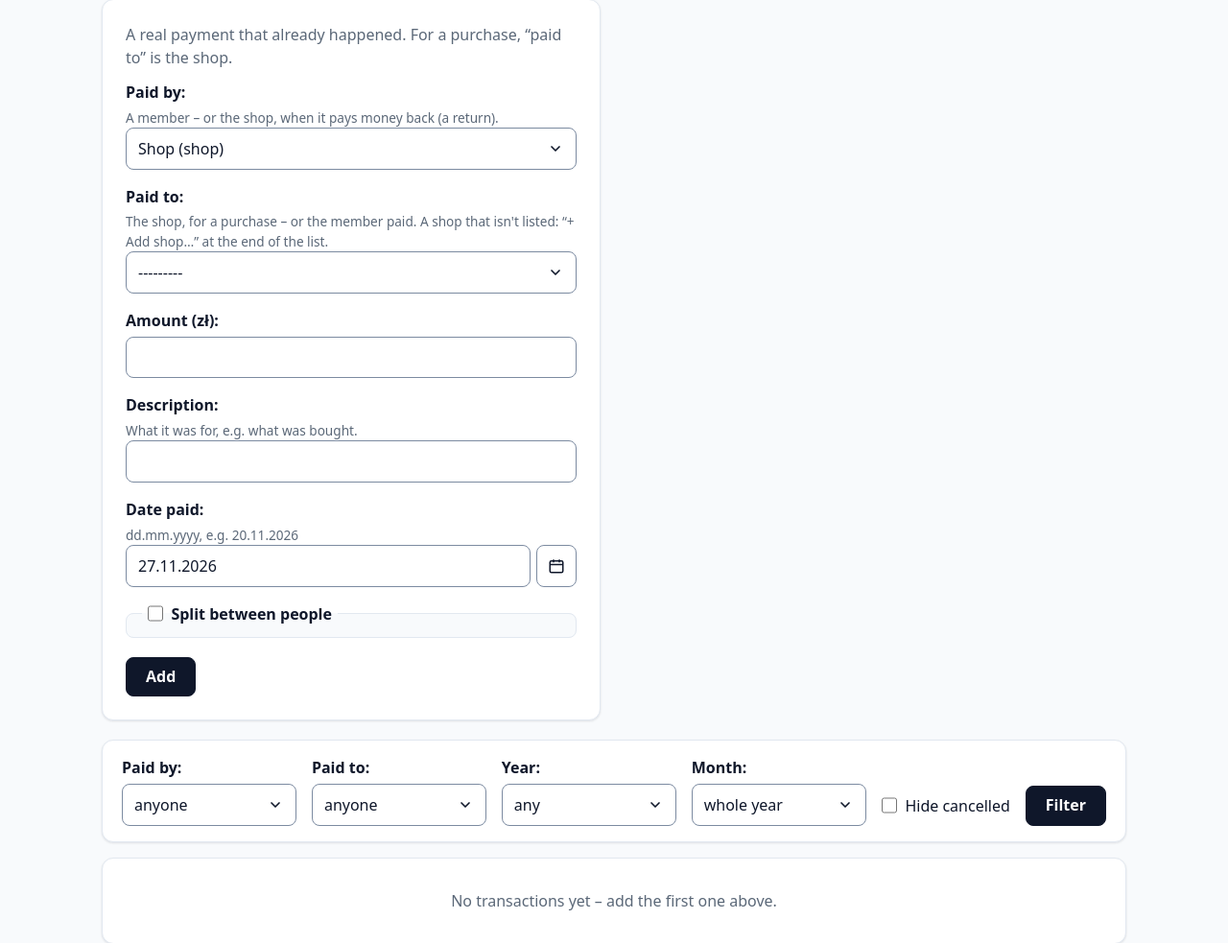
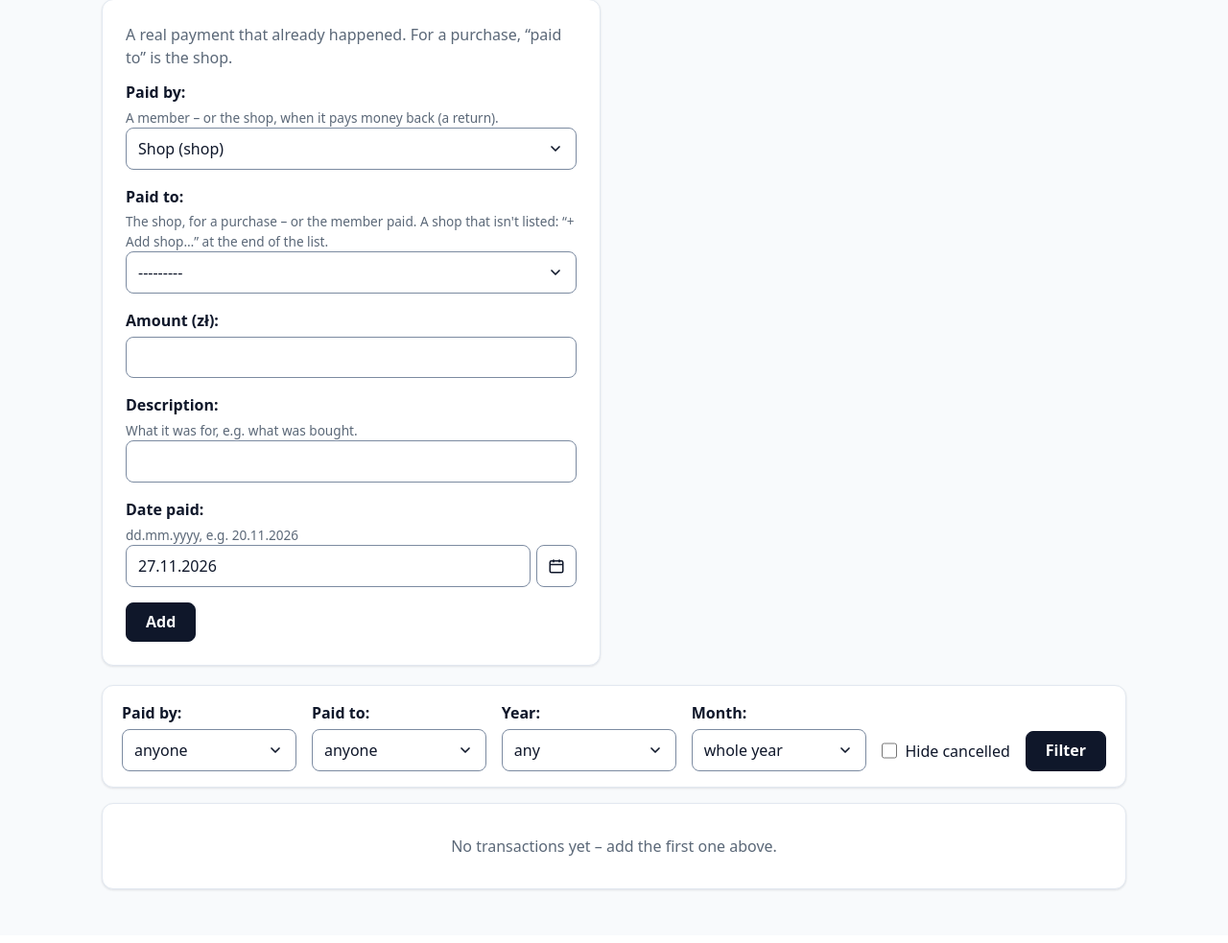
Before and after one commit to NieFajnyJan/SheetBase101, a Django app: page /transactions/ in a window 1280 px wide, after a click on "+ Add done transaction". Shown: the part 182-1165 px from the top of the page at 96% size. After the commit the page ends 1111 px from the top, so only its background shows below. Run offline with Django 5.2, Linux system fonts and the light colour scheme; a user stored in the database is signed in; data comes from the database, SQL or seed files in the repository; data that the repository does not hold is empty.

Commit message:
Split only purchases, and only from Transactions
- Debts form adds one debt; splitting is gone from it
- The whole amount is split: no more Amount to split
- Split between people is ticked by default
- Split only shows when a member pays a shop, never between members

```diff
--- a/Sheetbase/sheetapp/forms.py
+++ b/Sheetbase/sheetapp/forms.py
@@ -274,30 +274,23 @@ class OnceMixin:
         return super().save(commit)
 
 
-SPLIT_FIELDS = ["split", "participants", "split_amount", "split_seed"]
+SPLIT_FIELDS = ["split", "participants", "split_seed"]
 
 
 class SplitMixin:
-    """Adds splitting to an add form: a tick box, the members taking part (all ticked to start with)
-    and a hidden seed that decides who gets leftover grosze. The form's own fields come first."""
+    """Adds splitting a purchase to the add form: a tick box (ticked to start with), the members taking part
+    (all ticked to start with) and a hidden seed that decides who gets leftover grosze. The whole amount is
+    split. The form's own fields come first."""
 
-    def add_split_fields(self, split_amount=False):
-        self.fields["split"] = forms.BooleanField(required=False, label="Split between people")
+    def add_split_fields(self):
+        self.fields["split"] = forms.BooleanField(required=False, label="Split between people", initial=True)
         members = User.objects.filter(is_shop=False, is_active=True)
         self.fields["participants"] = forms.ModelMultipleChoiceField(
             members, required=False, widget=forms.CheckboxSelectMultiple, label="Who chips in",
             initial=lambda: list(members.values_list("pk", flat=True)))
-        if split_amount:
-            self.fields["split_amount"] = AmountField(
-                label="Amount to split", required=False, max_digits=10, decimal_places=2,
-                min_value=GROSZ, widget=AmountInput,
-                help_text="Leave empty to split the whole amount.")
-            # Shown on the “?” next to the label.
-            self.fields["split_amount"].hint = (
-                "Only part of the purchase is shared? Say you bought 3 chairs for 4606,16 zł, but only one "
-                "of them is for everyone: enter 1535,39 (one chair) here. The purchase is still recorded as "
-                "4606,16 zł, and only 1535,39 zł is split between the people ticked.")
         self.fields["split_seed"] = new_id_field()
+        # The page shows the split section only for a purchase: paid by a member to a shop.
+        self.shop_ids = ",".join(str(pk) for pk in User.objects.filter(is_shop=True).values_list("pk", flat=True))
 
     def main_fields(self):
         return [f for f in self.visible_fields() if f.name not in SPLIT_FIELDS]
@@ -318,8 +311,8 @@ class SplitMixin:
 
     def split_plan(self):
         data = self.cleaned_data
-        return plan_split(self.split_creditor(), self.split_total(), data["participants"], data["description"],
-                          data.get("split_seed") or uuid.uuid4(), tag=data.get("tag", ""))
+        return plan_split(data["payer"], data["amount"], data["participants"], data["description"],
+                          data.get("split_seed") or uuid.uuid4())
 
 
 class AddTransactionForm(OnceMixin, SplitMixin, TransactionForm):
@@ -329,7 +322,7 @@ class AddTransactionForm(OnceMixin, SplitMixin, TransactionForm):
 
     def __init__(self, *args, paying=None, **kwargs):
         super().__init__(*args, **kwargs)
-        self.add_split_fields(split_amount=True)
+        self.add_split_fields()
         self.add_submission_field()
         if paying:
             # Disabled: whatever the page sends for these is ignored, the values below are used.
@@ -344,12 +337,6 @@ class AddTransactionForm(OnceMixin, SplitMixin, TransactionForm):
             recipient.widget.choices = [*recipient.widget.choices, (ADD_SHOP, "+ Add shop…")]
             recipient.help_text += " A shop that isn't listed: “+ Add shop…” at the end of the list."
 
-    def split_creditor(self):
-        return self.cleaned_data["payer"]
-
-    def split_total(self):
-        return self.cleaned_data.get("split_amount") or self.cleaned_data["amount"]
-
     def clean(self):
         data = super().clean()
         if self.data.get("recipient") == ADD_SHOP and "recipient" in self.errors:  # Add, not Add shop
@@ -358,44 +345,26 @@ class AddTransactionForm(OnceMixin, SplitMixin, TransactionForm):
         if not data.get("split"):
             self.drop_split_errors()
             return data
-        payer, recipient, amount = data.get("payer"), data.get("recipient"), data.get("amount")
+        payer, recipient = data.get("payer"), data.get("recipient")
+        # The page hides the split for anything else; this is for when it can't (no JavaScript).
         if payer and recipient and (payer.is_shop or not recipient.is_shop):
-            self.add_error("split", "Splitting is for purchases: “paid by” a member, “paid to” a shop.")
+            self.add_error("split", "Splitting is for purchases: “paid by” a member, “paid to” a shop. "
+                                    "Untick “Split between people”.")
             return data
-        part = data.get("split_amount")
-        if part and amount and part > amount:
-            self.add_error("split_amount", "Can't split more than the amount paid.")
-        else:
-            self.check_split(data, payer, part or amount, "split_amount" if part else "amount")
+        self.check_split(data, payer, data.get("amount"), "amount")
         return data
 
 
-class AddPlannedForm(OnceMixin, SplitMixin, PlannedTransactionForm):
-    """The add form on the Planned page. When splitting, “owes” is replaced by the people who chip in:
-    each gets a planned transaction for their share, owed to “owed to”."""
+class AddPlannedForm(OnceMixin, PlannedTransactionForm):
+    """The add form on the Debts page: one debt. (Debts for everyone's share of a purchase come from
+    splitting it on the Transactions page.)"""
 
     def __init__(self, *args, **kwargs):
         super().__init__(*args, **kwargs)
-        self.fields["debtor"].required = False  # checked in clean(): only needed when not splitting
-        self.add_split_fields()
         self.add_submission_field()
 
-    def split_creditor(self):
-        return self.cleaned_data["creditor"]
-
-    def split_total(self):
-        return self.cleaned_data["amount"]
-
-    def clean(self):
-        data = super().clean()
-        if data.get("split"):
-            data["debtor"] = None  # replaced by the people who chip in
-            self.check_split(data, data.get("creditor"), data.get("amount"), "amount")
-        else:
-            self.drop_split_errors()
-            if not data.get("debtor") and "debtor" not in self.errors:
-                self.add_error("debtor", forms.Field.default_error_messages["required"])
-        return data
+    def main_fields(self):  # all of them: no split section
+        return self.visible_fields()
 
 
 MONTHS = list(enumerate(MONTH_NAMES, start=1))
--- a/Sheetbase/sheetapp/static/sheetapp/app.css
+++ b/Sheetbase/sheetapp/static/sheetapp/app.css
@@ -253,6 +253,7 @@ a.src:hover, .paid-for a:hover { color: var(--brand); text-decoration-color: cur
 /* ---------- Add form: splitting between people ---------- */
 .split { border: 1px solid var(--border); border-radius: var(--radius-sm); padding: .5rem 1rem .25rem; margin: 1rem 0 1.25rem;
          background: var(--surface-hover); }
+.split[hidden] { display: none; }  /* not a purchase: no split */
 .split legend { padding: 0 .35rem; }
 .split .split-toggle { display: flex; align-items: center; gap: .5rem; margin: 0; cursor: pointer; }
 .split-body > p:first-child { margin-top: .25rem; }
@@ -265,19 +266,6 @@ a.src:hover, .paid-for a:hover { color: var(--brand); text-decoration-color: cur
 .field-participants > div label { display: flex; align-items: center; gap: .5rem; font-weight: 400; margin: 0; cursor: pointer; }
 .tick-all { background: none; border: 0; padding: 0; font: inherit; font-size: .9rem; color: var(--brand); text-decoration: underline; cursor: pointer; }
 .tick-all:hover { color: var(--brand-hover); text-decoration-thickness: 2px; }
-/* The “?” next to “Amount to split”: the explanation shows on hover, on keyboard focus and on tap, and Escape
-   closes it. It opens from the start of its row, not from the “?”, so it's never wider than the form. */
-.label-row { position: relative; display: flex; align-items: baseline; gap: .4rem; }
-.label-row label { margin-bottom: .3rem; }
-.hint { display: inline-flex; align-items: center; justify-content: center; width: 1.2rem; height: 1.2rem;
-        border-radius: 50%; background: var(--brand-soft); color: var(--brand); font-size: .8rem; font-weight: 700; cursor: help; }
-.hint-text { display: none; position: absolute; left: 0; top: 100%; z-index: 10; width: 100%; max-width: 320px;
-             background: var(--brand); color: #fff; font-weight: 400; font-size: .85rem; line-height: 1.45;
-             padding: .7rem .85rem; border-radius: var(--radius-sm); box-shadow: var(--shadow-lg); }
-.hint:hover .hint-text, .hint:focus .hint-text { display: block; }
-.hint.closed .hint-text { display: none; }
-/* Bridges the gap between the “?” and the explanation, so moving the mouse onto it doesn't close it. */
-.hint-text::before { content: ""; position: absolute; left: 0; right: 0; bottom: 100%; height: .8rem; }
 
 /* ---------- Date box with its calendar button ---------- */
 .date-row { display: flex; gap: .4rem; align-items: stretch; }
--- a/Sheetbase/sheetapp/templates/sheetapp/_add_form_fields.html
+++ b/Sheetbase/sheetapp/templates/sheetapp/_add_form_fields.html
@@ -1,19 +1,21 @@
 {# An add form’s own fields, then the “Split between people” section (left out with no_split). #}
 {{ form.non_field_errors }}
-{% comment %}A div, not a p: the help text and errors inside are blocks, which would end a p early – and then
-hiding the wrapper (as splitting does with “owes”) would leave the box itself showing.{% endcomment %}
+{# A div, not a p: the help text and errors inside are blocks, which would end a p early. #}
 {% for field in form.main_fields %}
   <div class="field field-{{ field.name }}">{{ field.as_field_group }}</div>
   {% if field.name == "recipient" and shop_form and not no_split %}{% include "sheetapp/_add_shop.html" %}{% endif %}
 {% endfor %}
 {% for field in form.hidden_fields %}{{ field }}{% endfor %}
 {% if not no_split %}
-  <fieldset class="split">
+  {% comment %}Splitting is for a purchase: paid by a member to a shop (or a shop being added). For anything else
+  the section is hidden and switched off, so it isn't sent – a payment between members is never split.
+  Without JavaScript it always shows, and the server refuses a split that isn't a purchase.{% endcomment %}
+  <fieldset class="split" data-shops="{{ form.shop_ids }}">
     <legend><label class="split-toggle">{{ form.split }} {{ form.split.label }}</label></legend>
     {{ form.split.errors }}
     <div class="split-body">
-      <p class="muted">Everyone you tick chips in an equal share. Each of them gets a debt for it,
-        except whoever is owed the money. Nothing is saved before you see the shares.</p>
+      <p class="muted">Everyone you tick chips in an equal share of the amount. Each of them gets a debt for it,
+        except whoever paid. Nothing is saved before you see the shares.</p>
       {# A group of tick boxes: the legend names it, and an error about it is read out with it. #}
       {% with f=form.participants %}
         <fieldset class="field-participants"{% if f.errors %} aria-describedby="{{ f.auto_id }}_error"{% endif %}>
@@ -22,35 +24,32 @@ hiding the wrapper (as splitting does with “owes”) would leave the box itsel
           {{ f }}
         </fieldset>
       {% endwith %}
-      {% if form.split_amount %}
-        {% with f=form.split_amount %}
-          <div class="field">
-            <span class="label-row">{{ f.label_tag }}
-              <span class="hint" tabindex="0" role="note" aria-label="{{ f.field.hint }}">?<span class="hint-text" aria-hidden="true">{{ f.field.hint }}</span></span>
-            </span>
-            {{ f.errors }}{{ f }}
-            <span class="helptext" id="{{ f.auto_id }}_helptext">{{ f.help_text }}</span>
-          </div>
-        {% endwith %}
-      {% endif %}
     </div>
   </fieldset>
   <script>
-    // The members list shows only when “Split between people” is ticked; on the Planned form it replaces “owes”.
     (() => {
-      const tick = document.currentScript.parentElement.querySelector('input[name="split"]');
-      const body = tick.closest(".split").querySelector(".split-body");
-      const debtor = tick.form.querySelector(".field-debtor");
+      const section = document.currentScript.previousElementSibling;
+      const tick = section.querySelector('input[name="split"]');
+      const body = section.querySelector(".split-body");
+      const form = tick.form;
+      const payer = form.querySelector('select[name="payer"]');
+      const recipient = form.querySelector('select[name="recipient"]');
+      const shops = section.dataset.shops.split(",");
+      // A purchase: a member pays a shop (or the shop being added under “Paid to”).
+      const isPurchase = () => !shops.includes(payer.value)
+        && (shops.includes(recipient.value) || recipient.value === "add-shop");
       const update = () => {
-        body.hidden = !tick.checked;
-        if (debtor) debtor.hidden = tick.checked;
+        const purchase = isPurchase();
+        section.hidden = !purchase;
+        tick.disabled = !purchase;  // not sent: no split
+        body.hidden = !tick.checked;  // the members list shows only when “Split between people” is ticked
       };
-      tick.addEventListener("change", update);
+      [tick, payer, recipient].forEach(el => el.addEventListener("change", update));
       update();
 
       // One click ticks everyone (or, once all are ticked, unticks everyone).
-      const boxes = [...tick.form.querySelectorAll('input[name="participants"]')];
-      const all = tick.form.querySelector(".tick-all");
+      const boxes = [...section.querySelectorAll('input[name="participants"]')];
+      const all = section.querySelector(".tick-all");
       const label = () => {
         all.textContent = boxes.every(b => b.checked) ? "Untick everyone" : "Tick everyone";
       };
@@ -62,15 +61,6 @@ hiding the wrapper (as splitting does with “owes”) would leave the box itsel
       boxes.forEach(b => b.addEventListener("change", label));
       all.hidden = boxes.length === 0;
       label();
-
-      // Escape closes the “?” explanation – also when it's open because the mouse is over it.
-      // It opens again the next time it's hovered, focused or tapped.
-      const hint = tick.form.querySelector(".hint");
-      if (hint) {
-        document.addEventListener("keydown", e => { if (e.key === "Escape") hint.classList.add("closed"); });
-        ["mouseenter", "focus"].forEach(name => hint.addEventListener(name, () => hint.classList.remove("closed")));
-        hint.addEventListener("click", () => hint.classList.remove("closed"));
-      }
     })();
   </script>
 {% endif %}
--- a/Sheetbase/sheetapp/templates/sheetapp/confirm_split.html
+++ b/Sheetbase/sheetapp/templates/sheetapp/confirm_split.html
@@ -12,11 +12,7 @@
     <input type="hidden" name="split_seed" value="{{ plan.seed }}">
 
     <h1>Confirm split</h1>
-    {% if purchase %}
-      <p><strong>{{ purchase.date|day }} · {{ purchase.payer|party }} → {{ purchase.recipient|party }} · {{ purchase.description }} · {{ purchase.amount|zl }}</strong></p>
-    {% else %}
-      <p><strong>{{ plan.description }}</strong>{% if plan.tag %} <span class="muted">({{ plan.tag }})</span>{% endif %}</p>
-    {% endif %}
+    <p><strong>{{ purchase.date|day }} · {{ purchase.payer|party }} → {{ purchase.recipient|party }} · {{ purchase.description }} · {{ purchase.amount|zl }}</strong></p>
 
     <p>{{ plan.amount|zl }} ÷ {{ plan.shares|length }} {{ plan.shares|length|pluralize:"person,people" }} =
       <strong>{% if plan.lowest == plan.highest %}{{ plan.lowest|zl }}{% else %}{{ plan.lowest|zl }}–{{ plan.highest|zl }}{% endif %} each</strong></p>
--- a/Sheetbase/sheetapp/templates/sheetapp/planned.html
+++ b/Sheetbase/sheetapp/templates/sheetapp/planned.html
@@ -9,14 +9,14 @@
   <h1 class="visually-hidden">Debts</h1>
   <h2 class="section-title page-first">Open debts</h2>
   {% comment %}Adding isn't what people come to the page for, so the list comes first and the form opens with this button –
-  or by itself when it has something to show: an error, or Back from the shares. Works without JavaScript too.{% endcomment %}
+  or by itself when it has something to show: an error. Works without JavaScript too.{% endcomment %}
   <details class="adder"{% if form_open %} open{% endif %}>
     <summary class="btn">+ Add debt</summary>
     <div class="forms">
       <form class="card form-card" method="post">
         {% csrf_token %}
         <p class="muted">A debt: someone owes someone money. Nothing has been paid yet.</p>
-        {% include "sheetapp/_add_form_fields.html" %}
+        {% include "sheetapp/_add_form_fields.html" with no_split=True %}
         <button class="btn">Add</button>
       </form>
     </div>
--- a/Sheetbase/sheetapp/views.py
+++ b/Sheetbase/sheetapp/views.py
@@ -113,6 +113,7 @@ def transactions(request):
         # Sent together with the add form, so what was typed there comes back, with the new shop picked.
         shop_form = ShopForm(data)
         draft = {k: (data.getlist(k) if k == "participants" else data[k]) for k in DRAFT_FIELDS if k in data}
+        draft["split"] = "split" in data  # unticked isn't sent: without this it would come back ticked
         if shop_form.is_valid():
             shop = shop_form.save()
             request.session[DRAFT] = {**draft, "recipient": shop.pk}
@@ -195,7 +196,7 @@ def mark_paid_problem(paying, payment, chosen):
 # The session keys: the payment confirmation shown after a redirect, and the add form's draft kept over
 # adding a shop. The draft keeps what was typed, not the form's ids (a new form gets new ones).
 PREVIEW, DRAFT = "payment_preview", "add_draft"
-DRAFT_FIELDS = ["amount", "payer", "recipient", "description", "date", "split", "participants", "split_amount"]
+DRAFT_FIELDS = ["amount", "payer", "recipient", "description", "date", "split", "participants"]
 
 
 def stored_form(lists):
@@ -275,8 +276,8 @@ def kept_ticks(data):
     return {"debts": data.getlist("debts"), "key": data.get("ticked_for", "")}
 
 
-def confirm_split(request, form, purchase=None):
-    """Splitting: first shows each person's share; saves the purchase (if any) and the shares only
+def confirm_split(request, form, purchase):
+    """Splitting a purchase: first shows each person's share; saves the purchase and the shares only
     when Confirm is clicked."""
     plan = form.split_plan()
     if "confirm" in request.POST:
@@ -285,8 +286,7 @@ def confirm_split(request, form, purchase=None):
         except AlreadyAdded:  # e.g. Confirm clicked twice
             messages.info(request, "Not saved again. This split was already added.")
         else:
-            added = f"{purchase} and " if purchase else ""
-            messages.success(request, f"Saved. Added: {added}{len(shares)} debt{'s' if len(shares) != 1 else ''}"
+            messages.success(request, f"Saved. Added: {purchase} and {len(shares)} debt{'s' if len(shares) != 1 else ''}"
                                       f" owed to {plan.creditor}.")
         return redirect(request.get_full_path())
     return render(request, "sheetapp/confirm_split.html", {"form": form, "plan": plan, "purchase": purchase})
@@ -339,11 +339,9 @@ def _change_transaction(request, pk, *, cancelling):
 
 @login_required
 def planned(request):
-    """Add a planned transaction (a debt), or split one between people, and see all open ones with their total."""
+    """Add a planned transaction (a debt) and see all open ones with their total."""
     form = AddPlannedForm(request.POST or None, initial={"creditor": request.user})
-    if request.method == "POST" and form.is_valid() and "back" not in request.POST:
-        if form.cleaned_data["split"]:
-            return confirm_split(request, form)
+    if request.method == "POST" and form.is_valid():
         debt = form.save(commit=False)
         debt.created_by = request.user
         try:
@@ -357,7 +355,7 @@ def planned(request):
              .prefetch_related("source__corrections"))
     return render(request, "sheetapp/planned.html", {
         "form": form,
-        "form_open": request.method == "POST",  # sent but not saved: an error, or Back from the shares
+        "form_open": request.method == "POST",  # sent but not saved: an error
         "debts": debts,
         "total": debts.aggregate(t=Sum("amount"))["t"] or 0,
         "owed_to_me": balances(request.user, "creditor"),
```
Also changed, not shown: Sheetbase/sheetapp/tests.py (+32 -47 lines).
